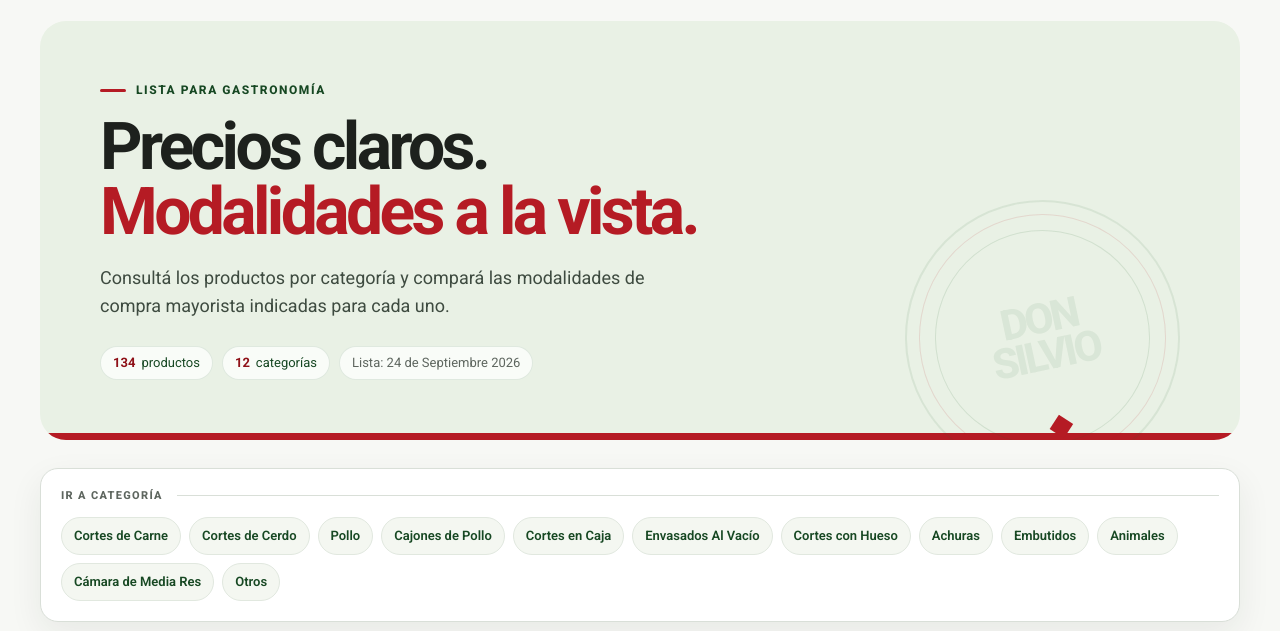
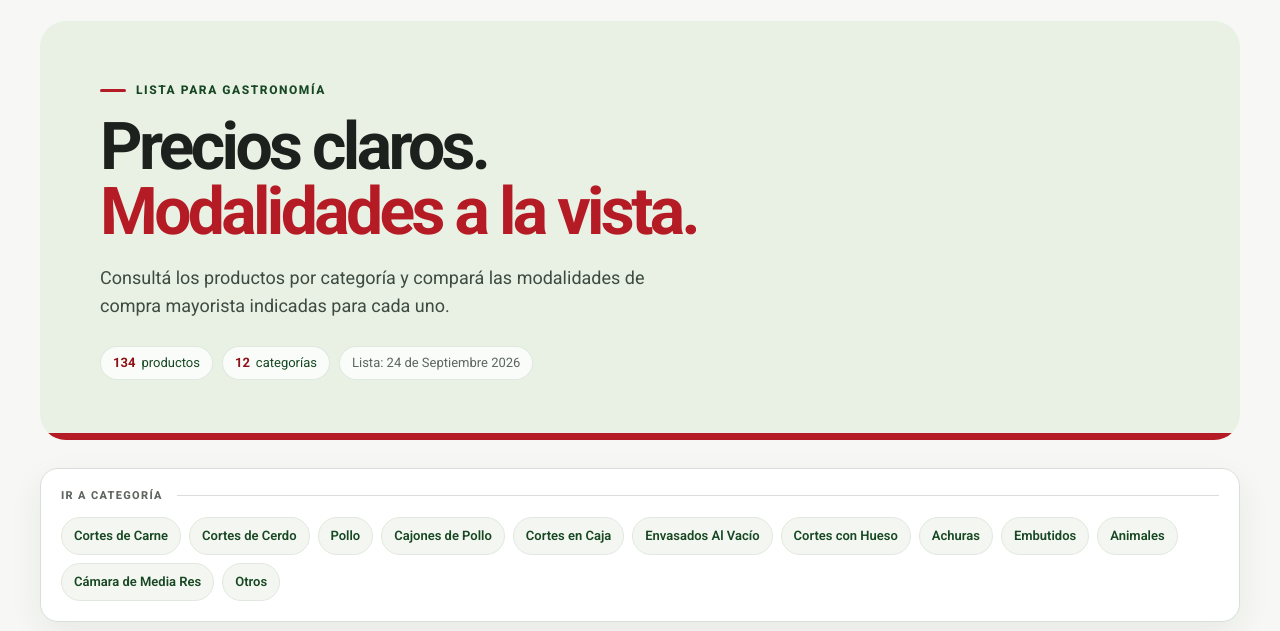
Before and after one commit to condegraphics/granja-don-silvio-lista-precios, a plain HTML site: page index.html in a window 1280 px wide. Shown: the part 169-800 px from the top of the page. Drawn offline with Linux system fonts and the light colour scheme.

Commit message:
fix: keep preview focused on supplied brand logo

```diff
--- a/index.html
+++ b/index.html
@@ -39,7 +39,6 @@
             <span class="fact-pill fact-date">Lista: 24 de Septiembre 2026</span>
           </div>
         </div>
-        <div class="hero-mark" aria-hidden="true"><span>DON<br>SILVIO</span><i></i></div>
       </section>
 
       <nav class="category-nav" aria-label="Navegación por categorías">
--- a/styles.css
+++ b/styles.css
@@ -62,11 +62,6 @@ h1 span { color: var(--red); }
 .fact-pill { display: inline-flex; align-items: center; gap: 6px; min-height: 34px; padding: 6px 12px; color: var(--green-dark); background: rgb(255 255 255 / 74%); border: 1px solid rgb(36 101 47 / 12%); border-radius: 999px; font-size: 13px; }
 .fact-pill strong { color: var(--red-dark); }
 .fact-date { color: var(--muted); }
-.hero-mark { position: absolute; right: 5%; bottom: -35px; display: grid; place-items: center; width: clamp(170px, 25vw, 275px); aspect-ratio: 1; color: rgb(36 101 47 / 8%); border: 2px solid rgb(36 101 47 / 9%); border-radius: 50%; transform: rotate(-12deg); }
-.hero-mark::before, .hero-mark::after { position: absolute; inset: 12px; border: 1px solid rgb(181 27 36 / 12%); border-radius: inherit; content: ""; }
-.hero-mark::after { inset: 28px; border-color: rgb(36 101 47 / 12%); }
-.hero-mark span { position: relative; z-index: 1; font-size: clamp(24px, 4vw, 42px); font-weight: 800; line-height: .88; letter-spacing: -.07em; text-align: center; }
-.hero-mark i { position: absolute; z-index: 1; bottom: 36px; width: 17px; height: 17px; background: var(--red); transform: rotate(45deg); }
 
 .category-nav { margin: 28px 0 0; padding: 18px 20px 20px; background: var(--white); border: 1px solid var(--line); border-radius: var(--radius); box-shadow: var(--shadow-soft); }
 .nav-heading { display: flex; align-items: center; gap: 14px; margin-bottom: 13px; }
```
Also changed, not shown: 1 other file.
